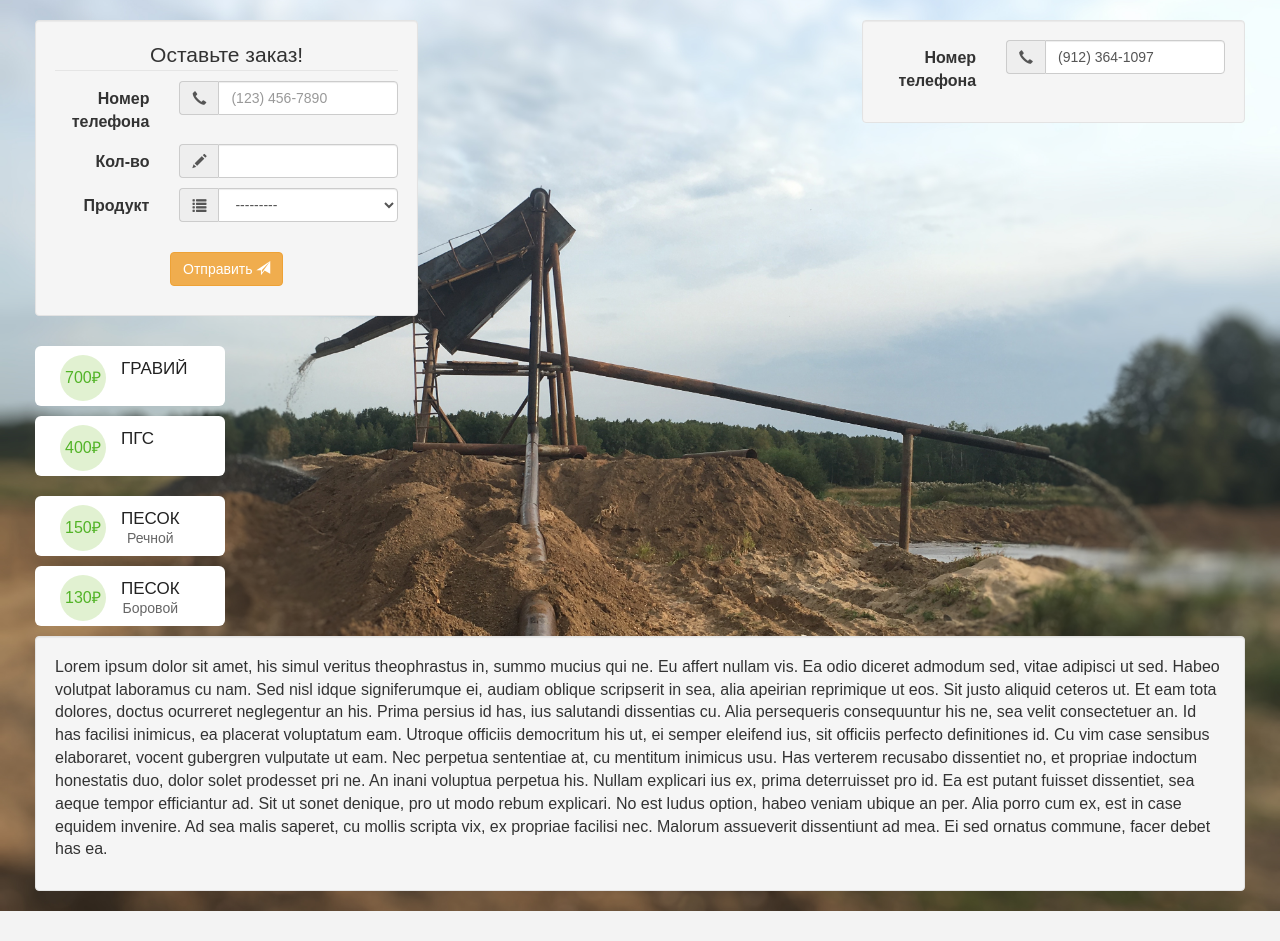
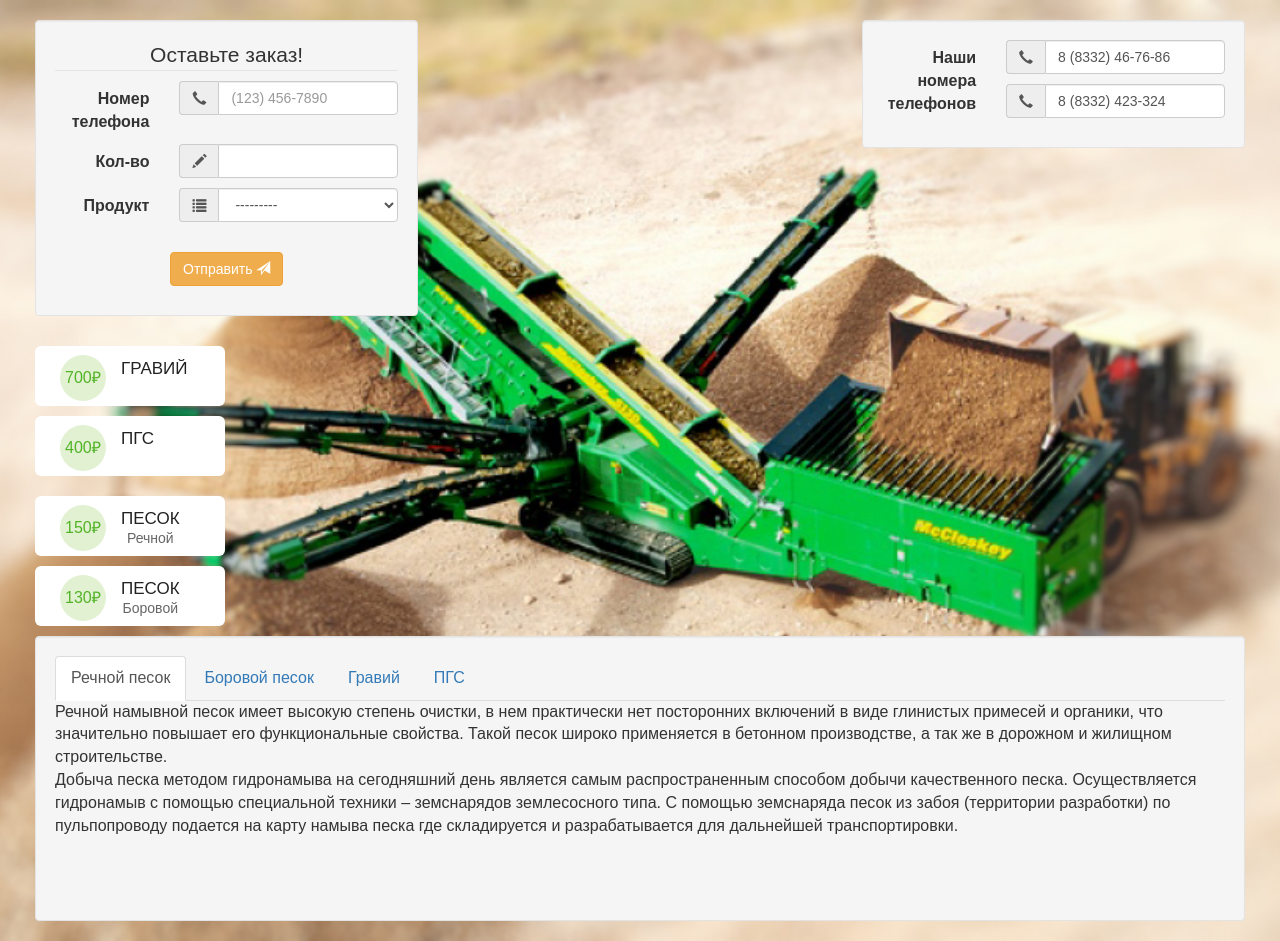
Before and after one commit to 1240/Carier43, a Django app: page / in a window 1280 px wide. Before the commit the page ends 911 px from the top, so only its background shows below. Run offline with Django 3.2, Linux system fonts and the light colour scheme; data comes from the database, SQL or seed files in the repository; some libraries are stand-ins or nearby versions; some web fonts are replaced.

Commit message:
some refactor

```diff
--- a/l24oFun/views.py
+++ b/l24oFun/views.py
@@ -16,7 +16,7 @@ def index(request):
         if form.is_valid():
             body = " Номер телефона: {0} \n Продукт: {1} \n Кол-во: {2}".format(form.cleaned_data['phone_number'], form.cleaned_data['product'], form.cleaned_data['count'])
             email = EmailMessage("Заявка на сайте 'гравийпесок.рф'", body, "carierkirov43@gmail.com",
-                                 to=["chuffey.1240@ya.ru"])
+                                 to=["467686@mail.ru"])
             email.send()
             for_thanks = True
     else:
--- a/templates/main.html
+++ b/templates/main.html
@@ -28,11 +28,15 @@
 <div class="col-sm-4">
     <div class="form-horizontal well">
         <div class="form-group ">
-            <label class="col-md-4 control-label">Номер телефона </label>
+            <label class="col-md-4 control-label">Наши номера телефонов</label>
             <div class="col-md-8 inputGroupContainer">
+                <div class="input-group" style="margin-bottom: 10px">
+                    <span class="input-group-addon"><i class="glyphicon glyphicon-earphone"></i></span>
+                    <span class="form-control">8 (8332) 46-76-86</span>
+                </div>
                 <div class="input-group">
                     <span class="input-group-addon"><i class="glyphicon glyphicon-earphone"></i></span>
-                    <span class="form-control">(912) 364-1097</span>
+                    <span class="form-control">8 (8332) 423-324</span>
                 </div>
             </div>
         </div>
@@ -78,35 +82,56 @@
 </div>
 
 <div class="col-sm-12">
-    <div class="well"><p>Lorem ipsum dolor sit amet, his simul veritus theophrastus in, summo mucius qui ne. Eu affert
-        nullam vis.
-        Ea
-        odio
-        diceret admodum sed, vitae adipisci ut sed. Habeo volutpat laboramus cu nam. Sed nisl idque
-        signiferumque
-        ei,
-        audiam oblique scripserit in sea, alia apeirian reprimique ut eos. Sit justo aliquid ceteros ut.
+    <div class="well">
+        <ul class="nav nav-tabs">
+            <li class="active"><a data-toggle="tab" href="#home">Речной песок</a></li>
+            <li><a data-toggle="tab" href="#menu1">Боровой песок</a></li>
+            <li><a data-toggle="tab" href="#menu2">Гравий</a></li>
+            <li><a data-toggle="tab" href="#menu3">ПГС</a></li>
+        </ul>
 
-        Et eam tota dolores, doctus ocurreret neglegentur an his. Prima persius id has, ius salutandi dissentias
-        cu.
-        Alia persequeris consequuntur his ne, sea velit consectetuer an. Id has facilisi inimicus, ea placerat
-        voluptatum eam. Utroque officiis democritum his ut, ei semper eleifend ius, sit officiis perfecto
-        definitiones
-        id. Cu vim case sensibus elaboraret, vocent gubergren vulputate ut eam.
-
-        Nec perpetua sententiae at, cu mentitum inimicus usu. Has verterem recusabo dissentiet no, et propriae
-        indoctum
-        honestatis duo, dolor solet prodesset pri ne. An inani voluptua perpetua his. Nullam explicari ius ex,
-        prima
-        deterruisset pro id. Ea est putant fuisset dissentiet, sea aeque tempor efficiantur ad. Sit ut sonet
-        denique,
-        pro ut modo rebum explicari.
-
-        No est ludus option, habeo veniam ubique an per. Alia porro cum ex, est in case equidem invenire. Ad sea
-        malis
-        saperet, cu mollis scripta vix, ex propriae facilisi nec. Malorum assueverit dissentiunt ad mea. Ei sed
-        ornatus
-        commune, facer debet has ea.</p></div>
+        <div class="tab-content"  style="height: 200px; overflow-y: auto">
+            <div id="home" class="tab-pane fade in active">
+                <p> Речной намывной песок имеет высокую степень очистки, в нем практически нет посторонних включений в
+                    виде глинистых примесей и органики, что значительно повышает его функциональные свойства. Такой
+                    песок широко применяется в бетонном производстве, а так же в дорожном и жилищном строительстве.
+                    <br>
+                    Добыча песка методом гидронамыва на сегодняшний день является самым распространенным способом добычи
+                    качественного песка. Осуществляется гидронамыв с помощью специальной техники – земснарядов
+                    землесосного типа. С помощью земснаряда песок из забоя (территории разработки) по пульпопроводу
+                    подается на карту намыва песка где складируется и разрабатывается для дальнейшей
+                    транспортировки.</p>
+            </div>
+            <div id="menu1" class="tab-pane fade">
+                <p>Боровой песок применяется при приготовлении раствора для штукатурки, боровой песок делает раствор
+                    более пластичным за счет большого содержания илистых частиц.</p>
+            </div>
+            <div id="menu2" class="tab-pane fade">
+                <p>Гравий необходим для различных нужд. Наиболее популярной сферой его применения являются различные
+                    строительные и ремонтные работы.
+                    Гравий в качестве наполнителей для бетонов лёгкой группы позволяет добиться хорошей звуко- и
+                    теплоизоляции. В основном он используется как заполнитель для тяжёлых бетонов во время проведения
+                    дорожных или строительных работ. Материал также очень популярен при укладке фундамента здания.
+                    Часто всевозможные фракции гравия применяются в ландшафтном дизайне и декорировании. Материал
+                    отличается своей естественностью и не потребует слишком больших затрат вашего времени и денег на
+                    уход.<br>Использование фракций разных размеров<br>
+                    Гравий состоит из фракций, стандартные размеры которых, как правило, составляют 10-20 мм, 20-40 мм,
+                    40-50 мм.<br>
+                    Наиболее востребованной является фракция с размерами 10-20 и 20-40. Она в основном используется в
+                    фундаментных работах, а также при производстве асфальта и бетона. Крупный гравий необходим для
+                    различных видов строительных работ, а также для ремонта автомобильных и железнодорожных путей. Из
+                    мелкозернистого материала обычно насыпают декоративные дорожки, тропинки или площадки.
+                </p>
+            </div>
+            <div id="menu3" class="tab-pane fade">
+                <p>ПГС – это песчано-гравийная смесь. Она используется для изготовления строительных растворов. Следует
+                    сказать, что растворы, в которых присутствует ПГС, – это прекрасный материал для обустройства дорог.
+                    <br>ПГС – это материал, обладающий хорошими химико-физическими характеристиками. По сравнению с другими
+                    смесями, он стоит недорого. Именно поэтому среди строительных материалов он пользуется большой
+                    популярностью.</p>
+            </div>
+        </div>
+    </div>
 </div>
 </body>
 </html>
```
Also changed, not shown: static/img/image_carier_text.jpg.
